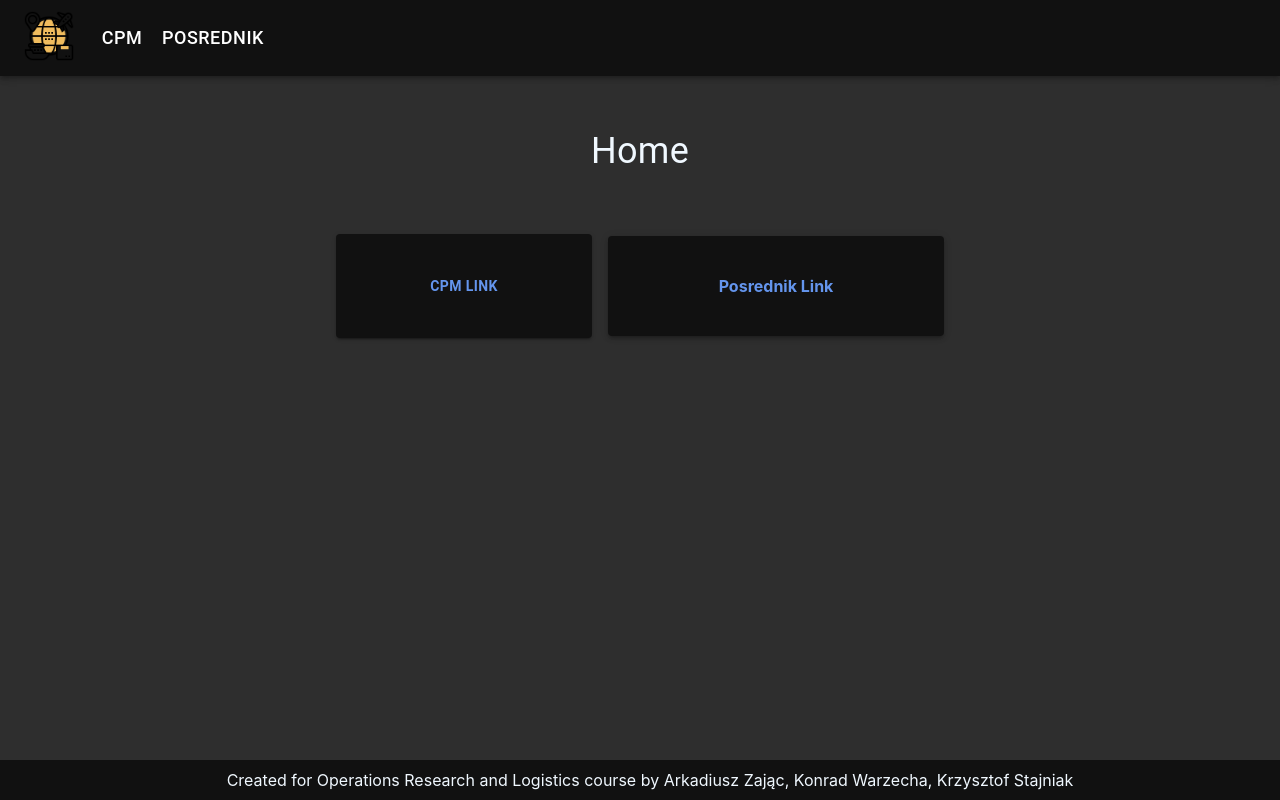
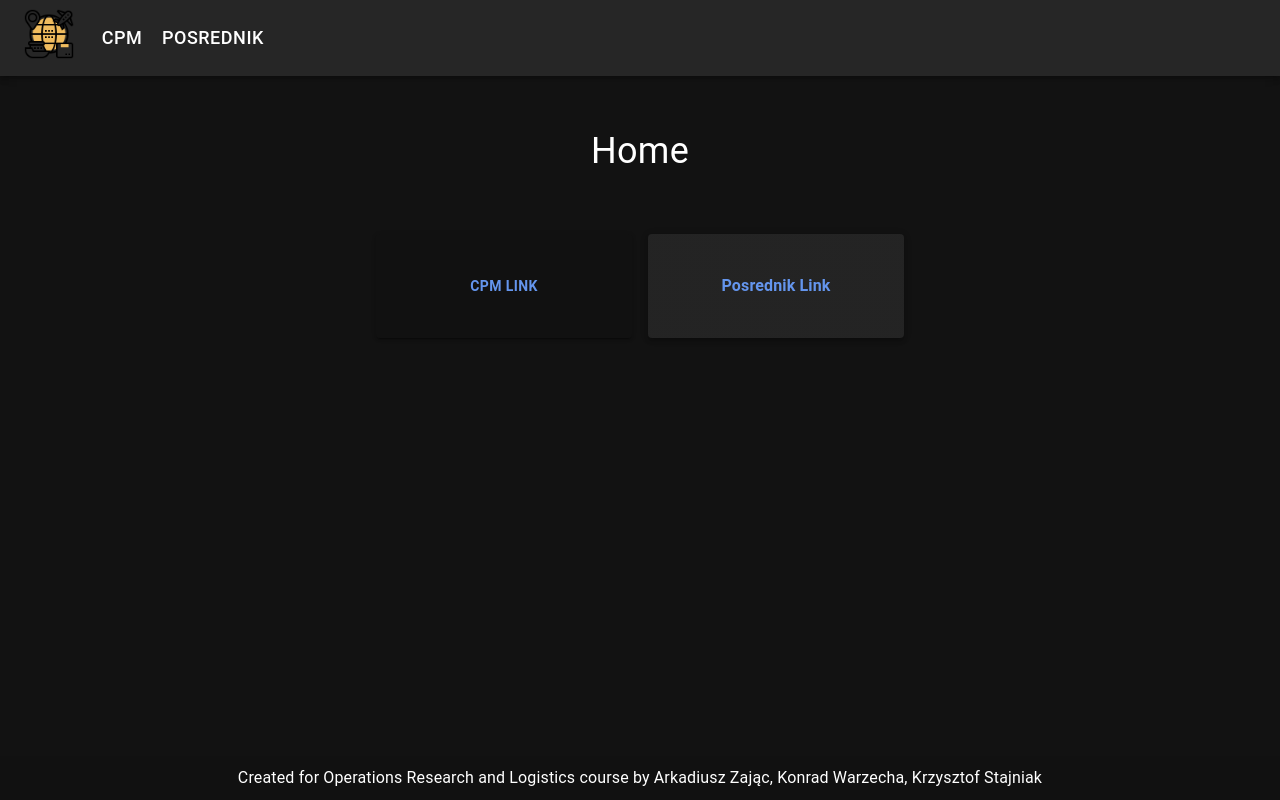
Before and after one commit to aizzy1337/operations_research_and_logistics_web_application, a React (Create React App) app in the folder app/: page / in a window 1280 px wide. Built offline with nearby package versions, Linux system fonts and the light colour scheme.

Commit message:
adding dark theme

```diff
--- a/app/src/index.tsx
+++ b/app/src/index.tsx
@@ -1,15 +1,21 @@
-import React from 'react';
-import ReactDOM from 'react-dom/client';
-import './index.css';
-import App from './App';
-import { BrowserRouter } from 'react-router-dom';
+import React from "react";
+import ReactDOM from "react-dom/client";
+import "./index.css";
+import App from "./App";
+import { BrowserRouter } from "react-router-dom";
+import { ThemeProvider } from "@emotion/react";
+import { theme } from "./theme";
+import { CssBaseline } from "@mui/material";
 
 const root = ReactDOM.createRoot(
-  document.getElementById('root') as HTMLElement
+  document.getElementById("root") as HTMLElement
 );
 
 root.render(
-  <BrowserRouter>
-    <App />
-  </BrowserRouter>
+  <ThemeProvider theme={theme}>
+    <BrowserRouter>
+      <CssBaseline />
+      <App />
+    </BrowserRouter>
+  </ThemeProvider>
 );
--- /dev/null
+++ b/app/src/theme.ts
@@ -0,0 +1,7 @@
+import { createTheme } from "@mui/material";
+
+export const theme = createTheme({
+    palette: {
+        mode: 'dark'
+    }
+})
```
